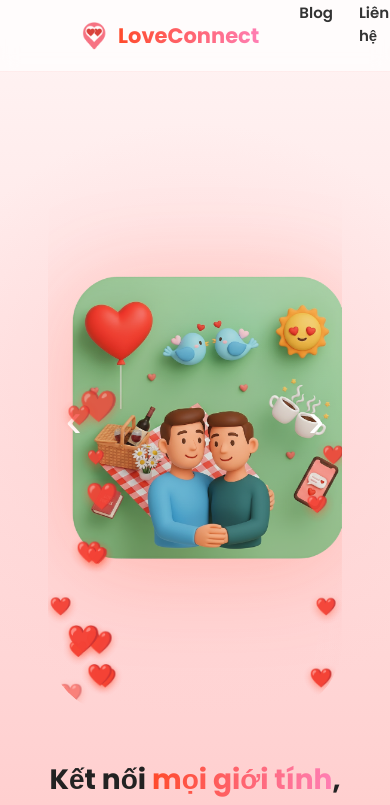
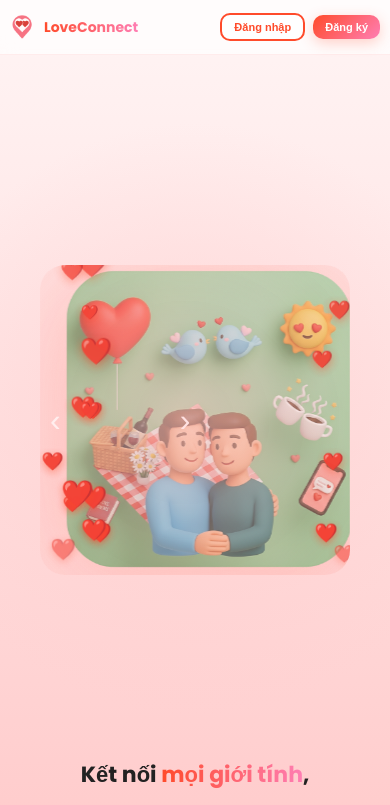
Before and after one commit to ThanhhLichh/dating-web-app, a React app in the folder frontend/: page / in a window 390 px wide. Shown: the top 805 px of the page. Built offline with nearby package versions, Linux system fonts and the light colour scheme; the HTML template or start-up script is replaced by a standard one.

Commit message:
update responsive cho điện thoại

```diff
--- a/frontend/src/components/Navbar.css
+++ b/frontend/src/components/Navbar.css
@@ -41,7 +41,7 @@
   display: flex;
   align-items: center;
   gap: 35px;
-  cursor:pointer;
+  cursor: pointer;
 }
 
 .navbar-center a {
@@ -52,6 +52,7 @@
   font-weight: 500;
   text-decoration: none;
   transition: color 0.25s ease, transform 0.2s ease;
+  white-space: nowrap;
 }
 
 .navbar-center a:hover,
@@ -111,7 +112,8 @@
   cursor: pointer;
 }
 
-.avatar {
+.avatar,
+.nav-avatar {
   width: 38px;
   height: 38px;
   border-radius: 50%;
@@ -121,7 +123,8 @@
   transition: transform 0.25s ease, box-shadow 0.25s ease;
 }
 
-.avatar:hover {
+.avatar:hover,
+.nav-avatar:hover {
   transform: scale(1.05);
   box-shadow: 0 0 0 4px rgba(255, 75, 43, 0.25);
 }
@@ -166,37 +169,7 @@
   color: #ff4b2b;
 }
 
-/* === Responsive === */
-@media (max-width: 800px) {
-  .navbar {
-    padding: 0 25px;
-  }
-
-  .navbar-center {
-    gap: 20px;
-  }
-
-  .greeting {
-    display: none;
-  }
-}
-
-/* Avatar nhỏ riêng cho navbar */
-.nav-avatar {
-  width: 38px;
-  height: 38px;
-  border-radius: 50%;
-  object-fit: cover;
-  border: 2px solid rgba(255, 75, 43, 0.25);
-  box-shadow: 0 0 0 3px rgba(255, 75, 43, 0.1);
-  transition: transform 0.25s ease, box-shadow 0.25s ease;
-}
-
-.nav-avatar:hover {
-  transform: scale(1.05);
-  box-shadow: 0 0 0 4px rgba(255, 75, 43, 0.25);
-}
-
+/* === Notification Dropdown === */
 .notif-dropdown {
   position: absolute;
   right: 80px;
@@ -207,6 +180,8 @@
   box-shadow: 0 6px 20px rgba(255, 90, 130, 0.25);
   padding: 12px;
   z-index: 999;
+  max-height: 400px;
+  overflow-y: auto;
 }
 
 .notif-item {
@@ -222,6 +197,7 @@
   width: 45px;
   height: 45px;
   border-radius: 50%;
+  flex-shrink: 0;
 }
 
 .notif-content {
@@ -250,3 +226,128 @@
   font-weight: bold;
   color: #ff4b7d;
 }
+
+/* ============================================ */
+/* === RESPONSIVE MOBILE === */
+/* ============================================ */
+
+/* Tablet nhỏ và điện thoại lớn */
+@media (max-width: 800px) {
+  .navbar {
+    padding: 0 20px;
+    height: 60px;
+  }
+
+  .brand-name {
+    font-size: 18px;
+  }
+
+  .navbar-center {
+    gap: 15px;
+  }
+
+  .navbar-center a {
+    font-size: 14px;
+    gap: 5px;
+  }
+
+  .greeting {
+    display: none;
+  }
+
+  .notif-dropdown {
+    right: 10px;
+    width: 280px;
+  }
+}
+
+/* Điện thoại (portrait) */
+@media (max-width: 600px) {
+  .navbar {
+    padding: 0 15px;
+    height: 60px;
+  }
+
+  .brand img {
+    width: 24px;
+    height: 24px;
+  }
+
+  .brand-name {
+    font-size: 16px;
+  }
+
+  /* Ẩn text của menu, chỉ giữ icon */
+  .navbar-center {
+    gap: 10px;
+  }
+
+  .navbar-center a {
+    font-size: 0;
+    padding: 8px;
+  }
+
+  .navbar-center a svg {
+    font-size: 18px;
+    margin: 0;
+  }
+
+  /* Avatar nhỏ lại */
+  .avatar,
+  .nav-avatar {
+    width: 32px;
+    height: 32px;
+  }
+
+  .navbar-right {
+    gap: 12px;
+  }
+
+  .notif-icon {
+    font-size: 16px;
+  }
+
+  /* Notification dropdown full width mobile */
+  .notif-dropdown {
+    position: fixed;
+    right: 0;
+    left: 0;
+    top: 60px;
+    width: 100%;
+    border-radius: 0;
+    max-height: 70vh;
+  }
+
+  .dropdown-menu {
+    min-width: 140px;
+  }
+}
+
+/* Điện thoại siêu nhỏ */
+@media (max-width: 380px) {
+  .navbar {
+    padding: 0 10px;
+  }
+
+  .navbar-center {
+    gap: 5px;
+  }
+
+  .navbar-center a {
+    padding: 6px;
+  }
+
+  .navbar-center a svg {
+    font-size: 16px;
+  }
+
+  .navbar-right {
+    gap: 8px;
+  }
+
+  .avatar,
+  .nav-avatar {
+    width: 28px;
+    height: 28px;
+  }
+}
--- a/frontend/src/index.css
+++ b/frontend/src/index.css
@@ -7,12 +7,14 @@
   font-family: "Poppins", sans-serif;
 }
 
+/* FORM BOX RESPONSIVE */
 .form-box {
   background: #fff;
   color: #333;
   padding: 40px 50px;
   border-radius: 20px;
-  width: 400px;
+  width: 90%;
+  max-width: 400px; /* quan trọng: giữ form không quá to */
   text-align: center;
   box-shadow: 0 10px 25px rgba(0, 0, 0, 0.2);
 }
@@ -50,3 +52,20 @@
   cursor: pointer;
   font-weight: 600;
 }
+
+/* MOBILE OPTIMIZATION */
+@media (max-width: 480px) {
+  .form-box {
+    padding: 20px 25px; /* thu nhỏ padding cho vừa màn hình */
+    border-radius: 15px;
+  }
+
+  .form-box input,
+  .form-box select {
+    padding: 8px;
+  }
+
+  .form-box button {
+    padding: 9px;
+  }
+}
--- a/frontend/src/pages/Auth.css
+++ b/frontend/src/pages/Auth.css
@@ -67,6 +67,7 @@ body {
   font-weight: 600;
   font-size: 15px;
   transition: 0.25s;
+  white-space: nowrap;
 }
 
 .nav-links a:hover {
@@ -88,6 +89,7 @@ body {
   font-weight: 600;
   cursor: pointer;
   transition: 0.25s ease;
+  white-space: nowrap;
 }
 
 .btn-primary {
@@ -163,7 +165,6 @@ body {
   font-size: 16px;
 }
 
-
 /* ==== RIGHT (HÌNH HERO) ==== */
 .right {
   flex: 1;
@@ -175,12 +176,11 @@ body {
   min-height: 600px;
 }
 
-
 .right img {
   width: 95%;
   max-width: 640px;
   object-fit: contain;
-  mix-blend-mode: multiply; /* giúp hòa màu nền */
+  mix-blend-mode: multiply;
   image-rendering: auto;
   filter: drop-shadow(0 10px 45px rgba(255, 75, 43, 0.25));
   transition: transform 0.35s ease, filter 0.3s ease;
@@ -191,7 +191,7 @@ body {
   filter: drop-shadow(0 16px 50px rgba(255, 75, 43, 0.3));
 }
 
-/* ánh sáng mềm phía sau hero */
+/* Ánh sáng mềm phía sau hero */
 .right::before {
   content: "";
   position: absolute;
@@ -201,7 +201,6 @@ body {
   background: radial-gradient(circle at center, rgba(255, 205, 205, 0.6), transparent 70%);
   z-index: 0;
 }
-
 
 /* ==== MODAL ==== */
 .modal-overlay {
@@ -220,6 +219,7 @@ body {
   padding: 38px 44px;
   border-radius: 18px;
   width: 420px;
+  max-width: 90%;
   box-shadow: 0 10px 35px rgba(255, 120, 150, 0.25);
   animation: popup 0.35s ease;
 }
@@ -292,93 +292,6 @@ body {
   cursor: pointer;
 }
 
-/* ==== RESPONSIVE ==== */
-/* ==== RESPONSIVE CHO MOBILE – ẢNH LÊN TRÊN ==== */
-@media (max-width: 960px) {
-  .landing-wrapper {
-    flex-direction: column;       /* đổi từ hàng ngang → cột dọc */
-    justify-content: center;
-    align-items: center;
-    text-align: center;
-    padding: 120px 40px 60px;
-    gap: 40px;                    /* khoảng cách giữa ảnh và chữ */
-  }
-
-  /* cho banner (phần ảnh) lên trước */
-  .right {
-    order: -1;                    /* 👈 đẩy phần ảnh lên trên */
-    width: 100%;
-    display: flex;
-    justify-content: center;
-    align-items: center;
-    max-height: 60vh;
-  }
-
-  .slider {
-    width: 90%;
-    max-width: 480px;
-    aspect-ratio: 4 / 3;
-    border-radius: 40px;
-    margin: 0 auto;
-  }
-
-  .slide-image {
-    width: 100%;
-    height: auto;
-    transform: translate(-50%, -50%) translateX(100%);
-  }
-
-  .slide-image.active {
-    transform: translate(-50%, -50%) translateX(0);
-  }
-
-  .left {
-    align-items: center;
-    justify-content: center;
-    text-align: center;
-  }
-
-  .left h1 {
-    font-size: 34px;
-    line-height: 1.4;
-  }
-
-  .left p {
-    font-size: 15px;
-    color: #444;
-    max-width: 90%;
-  }
-
-  .btn-group {
-    justify-content: center;
-    margin-top: 25px;
-  }
-
-  .arrow {
-    font-size: 2rem;
-  }
-
-  .arrow.left { left: 10px; }
-  .arrow.right { right: 10px; }
-}
-
-@media (max-width: 600px) {
-  .slider {
-    width: 100%;
-    aspect-ratio: 1 / 1; /* Vuông hơn cho mobile nhỏ */
-    border-radius: 25px;
-  }
-
-  .left h1 {
-    font-size: 28px;
-  }
-
-  .left p {
-    font-size: 14px;
-  }
-}
-
-
 /* Chỉ hiển thị tim trong vùng ảnh bên phải */
 .heart-container {
   position: absolute;
@@ -394,7 +307,7 @@ body {
 .floating-heart {
   position: absolute;
   bottom: 0;
-  animation: floatUp 7s ease-in forwards; /* bay lâu hơn 1 chút */
+  animation: floatUp 7s ease-in forwards;
   color: #ff4b2b;
   text-shadow: 0 3px 10px rgba(255, 75, 43, 0.5);
   will-change: transform, opacity;
@@ -413,7 +326,7 @@ body {
     opacity: 0.9;
   }
   100% {
-    transform: translateY(-600px) scale(0.8); /* ⬅️ tăng từ -380 lên -600 */
+    transform: translateY(-600px) scale(0.8);
     opacity: 0;
   }
 }
@@ -434,15 +347,7 @@ body {
   margin-left: 6px;
 }
 
-@media (max-width: 768px) {
-  .simple-footer {
-    font-size: 14px;
-    padding: 18px 8px;
-  }
-}
-/* ==== SLIDER FIX V4 (chuẩn mượt) ==== */
-
-
+/* ==== SLIDER ==== */
 .slider {
   position: relative;
   width: 95%;
@@ -450,7 +355,7 @@ body {
   min-height: 600px;
   overflow: hidden;
   border-radius: 80px;
-  z-index: 2; /* để ảnh nằm trên nền */
+  z-index: 2;
 }
 
 .slide-image {
@@ -468,19 +373,16 @@ body {
   left: 2.5%;
 }
 
-/* Slide đang hiển thị */
 .slide-image.active {
   opacity: 1;
   transform: translateX(0);
   z-index: 3;
 }
 
-/* Khi nhấn Next (›): trượt từ phải qua trái */
 .slide-image.active.next {
   animation: slideFromRight 0.9s ease forwards;
 }
 
-/* Khi nhấn Prev (‹): trượt từ trái qua phải */
 .slide-image.active.prev {
   animation: slideFromLeft 0.9s ease forwards;
 }
@@ -507,10 +409,7 @@ body {
   }
 }
 
-
-
-
-/* ==== MŨI TÊN SIÊU GỌN – KHÔNG HITBOX ==== */
+/* ==== MŨI TÊN ==== */
 .arrow {
   position: absolute;
   top: 50%;
@@ -521,13 +420,13 @@ body {
   font-size: 3rem;
   cursor: pointer;
   z-index: 5;
-  padding: 0;            /* bỏ padding mặc định */
+  padding: 0;
   margin: 0;
   line-height: 1;
-  width: auto;           /* không giới hạn vùng click */
+  width: auto;
   height: auto;
-  display: inline;       /* chỉ vừa chữ */
-  overflow: visible;     /* tránh chặn tim */
+  display: inline;
+  overflow: visible;
   user-select: none;
   transition: color 0.25s ease, transform 0.25s ease;
 }
@@ -537,6 +436,259 @@ body {
   transform: translateY(-50%) scale(1.15);
 }
 
-/* căn vị trí 2 bên cho đẹp */
-.arrow.left { left: 18px; }
-.arrow.right { right: 18px; }
+.arrow.left {
+  left: 18px;
+}
+.arrow.right {
+  right: 18px;
+}
+
+/* ============================================ */
+/* ==== RESPONSIVE CHO MOBILE ==== */
+/* ============================================ */
+
+/* Tablet và màn hình vừa */
+@media (max-width: 960px) {
+  .topbar {
+    padding: 0 30px;
+    height: 65px;
+  }
+
+  .topbar-left {
+    gap: 20px;
+  }
+
+  .brand img {
+    width: 32px;
+    height: 32px;
+  }
+
+  .brand span {
+    font-size: 18px;
+  }
+
+  .nav-links {
+    gap: 15px;
+  }
+
+  .nav-links a {
+    font-size: 14px;
+  }
+
+  .topbar-right {
+    gap: 10px;
+  }
+
+  .btn-primary,
+  .btn-outline {
+    padding: 9px 20px;
+    font-size: 14px;
+  }
+
+  /* Landing section */
+  .landing-wrapper {
+    flex-direction: column;
+    justify-content: center;
+    align-items: center;
+    text-align: center;
+    padding: 120px 40px 60px;
+    gap: 40px;
+  }
+
+  .right {
+    order: -1;
+    width: 100%;
+    display: flex;
+    justify-content: center;
+    align-items: center;
+    max-height: 60vh;
+  }
+
+  .slider {
+    width: 90%;
+    max-width: 480px;
+    aspect-ratio: 4 / 3;
+    border-radius: 40px;
+    margin: 0 auto;
+    min-height: auto;
+  }
+
+  .slide-image {
+    width: 100%;
+    height: auto;
+  }
+
+  .left {
+    align-items: center;
+    justify-content: center;
+    text-align: center;
+  }
+
+  .left h1 {
+    font-size: 34px;
+    line-height: 1.4;
+  }
+
+  .left p {
+    font-size: 15px;
+    color: #444;
+    max-width: 90%;
+  }
+
+  .btn-group {
+    justify-content: center;
+    margin-top: 25px;
+    flex-wrap: wrap;
+  }
+
+  .arrow {
+    font-size: 2rem;
+  }
+
+  .arrow.left {
+    left: 10px;
+  }
+  .arrow.right {
+    right: 10px;
+  }
+}
+
+/* Điện thoại lớn */
+@media (max-width: 768px) {
+  .topbar {
+    padding: 0 20px;
+    height: 60px;
+  }
+
+  .topbar-left {
+    gap: 15px;
+  }
+
+  .brand img {
+    width: 28px;
+    height: 28px;
+  }
+
+  .brand span {
+    font-size: 16px;
+  }
+
+  /* Ẩn text của nav-links, chỉ hiển thị khi cần */
+  .nav-links {
+    gap: 10px;
+  }
+
+  .nav-links a {
+    font-size: 13px;
+    padding: 5px 8px;
+  }
+
+  .btn-primary,
+  .btn-outline {
+    padding: 8px 16px;
+    font-size: 13px;
+  }
+
+  .left h1 {
+    font-size: 28px;
+  }
+
+  .left p {
+    font-size: 14px;
+  }
+
+  .simple-footer {
+    font-size: 14px;
+    padding: 18px 8px;
+  }
+}
+
+/* Điện thoại nhỏ */
+@media (max-width: 600px) {
+  .topbar {
+    padding: 0 15px;
+    height: 55px;
+  }
+
+  .topbar-left {
+    gap: 10px;
+  }
+
+  .brand img {
+    width: 24px;
+    height: 24px;
+  }
+
+  .brand span {
+    font-size: 15px;
+  }
+
+  /* Ẩn hoàn toàn nav-links trên mobile nhỏ */
+  .nav-links {
+    display: none;
+  }
+
+  .topbar-right {
+    gap: 8px;
+  }
+
+  .btn-primary,
+  .btn-outline {
+    padding: 7px 14px;
+    font-size: 12px;
+  }
+
+  .slider {
+    width: 100%;
+    aspect-ratio: 1 / 1;
+    border-radius: 25px;
+  }
+
+  .left h1 {
+    font-size: 24px;
+  }
+
+  .left p {
+    font-size: 13px;
+  }
+
+  .btn-group .btn-primary,
+  .btn-group .btn-outline {
+    padding: 10px 20px;
+    font-size: 14px;
+  }
+
+  .modal {
+    padding: 25px 30px;
+    width: 95%;
+  }
+
+  .modal h2 {
+    font-size: 20px;
+  }
+}
+
+/* Điện thoại siêu nhỏ */
+@media (max-width: 400px) {
+  .topbar {
+    padding: 0 10px;
+  }
+
+  .brand span {
+    font-size: 14px;
+  }
+
+  .btn-primary,
+  .btn-outline {
+    padding: 6px 12px;
+    font-size: 11px;
+  }
+
+  .left h1 {
+    font-size: 22px;
+  }
+
+  .left p {
+    font-size: 12px;
+  }
+}
```
